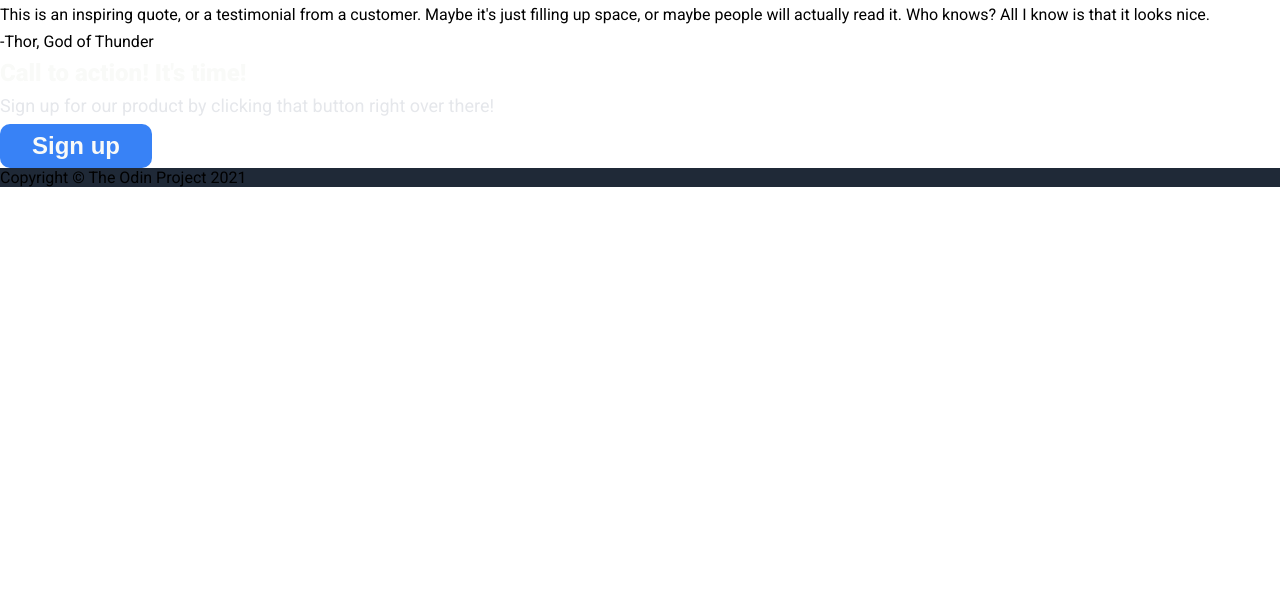
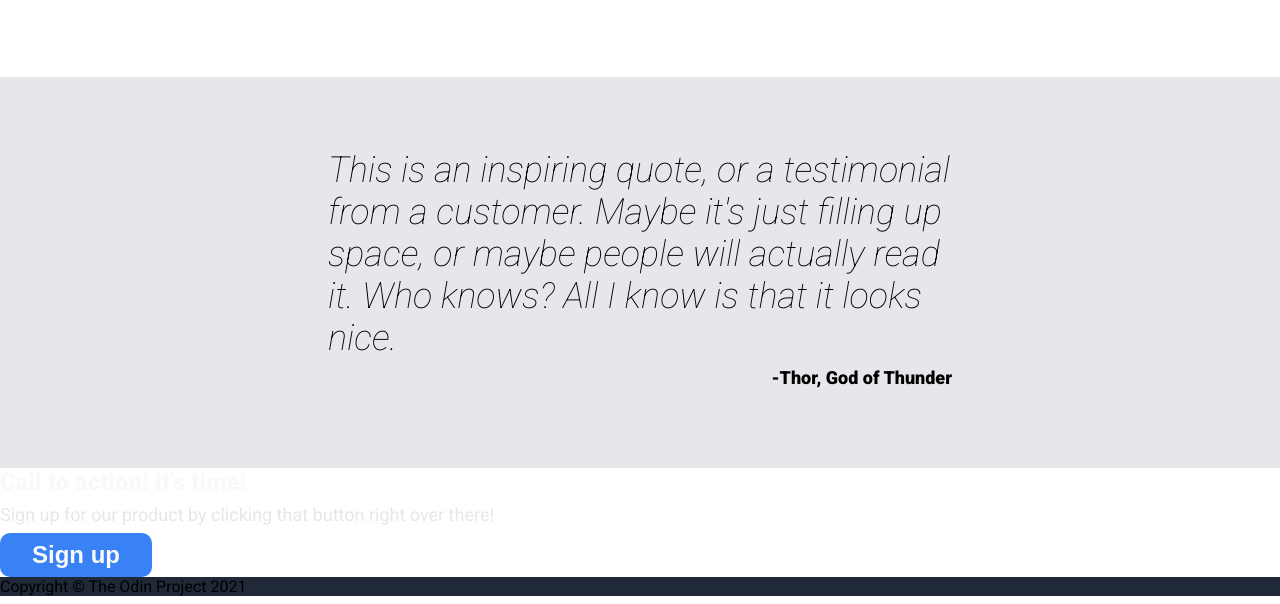
Before and after one commit to delectation1/odin-landing-page, a plain HTML site: page index.html in a window 1280 px wide. Shown: the part 669-1273 px from the top of the page. Before the commit the page ends 864 px from the top, so only its background shows below. Drawn offline with Linux system fonts and the light colour scheme.

Commit message:
Finish quote section

```diff
--- a/index.html
+++ b/index.html
@@ -52,8 +52,10 @@
     </section>
 
     <section class="quote">
-        <p class="quote-text">This is an inspiring quote, or a testimonial from a customer. Maybe it's just filling up space, or maybe people will actually read it. Who knows? All I know is that it looks nice.</p>
-        <p class="quoter">-Thor, God of Thunder</p>
+        <div class="quote-container">
+            <p class="quote-text">This is an inspiring quote, or a testimonial from a customer. Maybe it's just filling up space, or maybe people will actually read it. Who knows? All I know is that it looks nice.</p>
+            <p class="quoter">-Thor, God of Thunder</p>
+        </div>
     </section>
 
     <section class="call-to-action">
--- a/style.css
+++ b/style.css
@@ -86,6 +86,7 @@ p {
 
 .information {
     text-align: center;
+    margin-bottom: 72px;
 }
 
 .information-header {
@@ -117,3 +118,30 @@ p {
     height: 150px;
     border-radius: 10px;
 }
+
+
+.quote {
+    background-color: #E5E7EB;
+    padding: 72px 16px 72px 16px;
+}
+
+.quote-container {
+    display: flex;
+    flex-direction: column;
+    justify-content: center;
+    align-items: center;
+    max-width: 50%;
+    margin: auto;
+}
+
+.quote-text {
+    font-style: italic;
+    font-weight: 300;
+    font-size: 36px;
+}
+
+.quoter {
+    margin-left: auto;
+    font-weight: 700;
+    font-size: 18px;
+}
```
